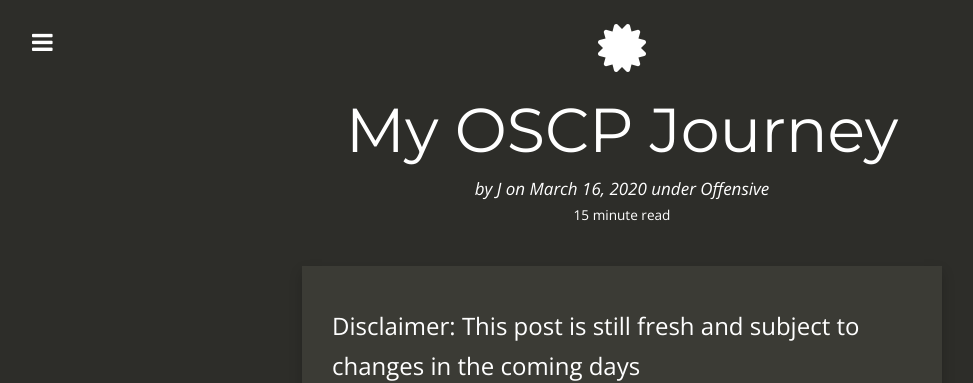
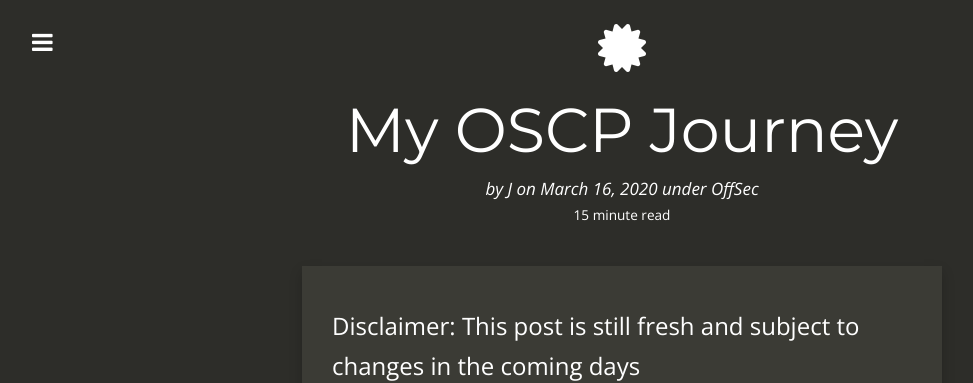
Before and after one commit to Dreamscent/Dreamscent.github.io, a Jekyll site: the page built from _posts/2020-03-16-My-OSCP-Journey.md, in a window 1280 px wide and 900 px high. Shown: the top 383 px of the window, without its empty margins (18-991 px from the left). Built offline with Jekyll 4.4.1, drawn with Linux system fonts in a browser that asks for light colours; nearby versions of some CDN libraries.

Commit message:
Update 2020-03-16-My-OSCP-Journey.md

```diff
--- a/_posts/2020-03-16-My-OSCP-Journey.md
+++ b/_posts/2020-03-16-My-OSCP-Journey.md
@@ -4,7 +4,7 @@
 date:       2020-03-16 00:00:00
 author:     J
 summary:    I Tried Harder
-categories: Offensive Security
+categories: OffSec
 thumbnail:  certificate
 tags:
  - OSCP
```
